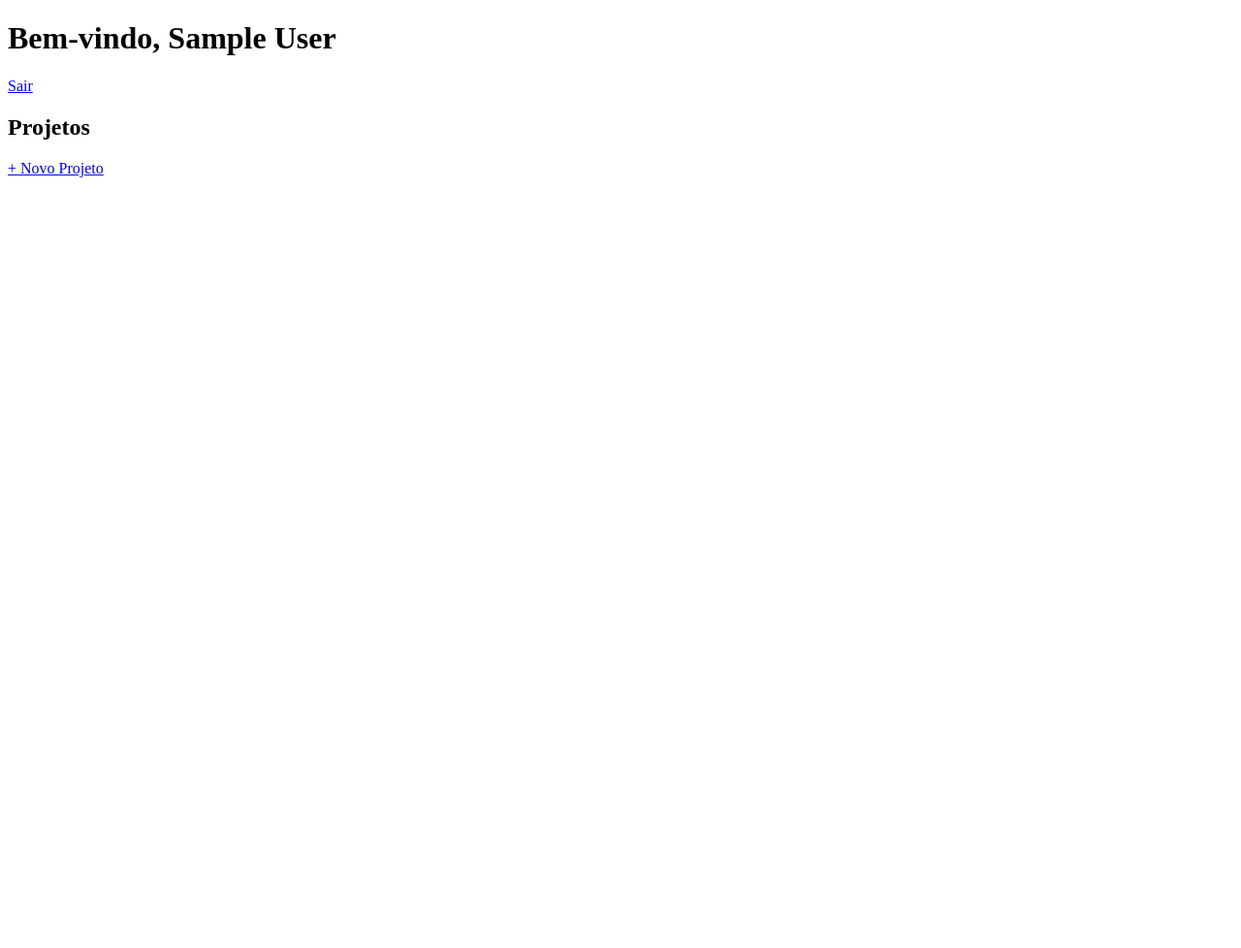
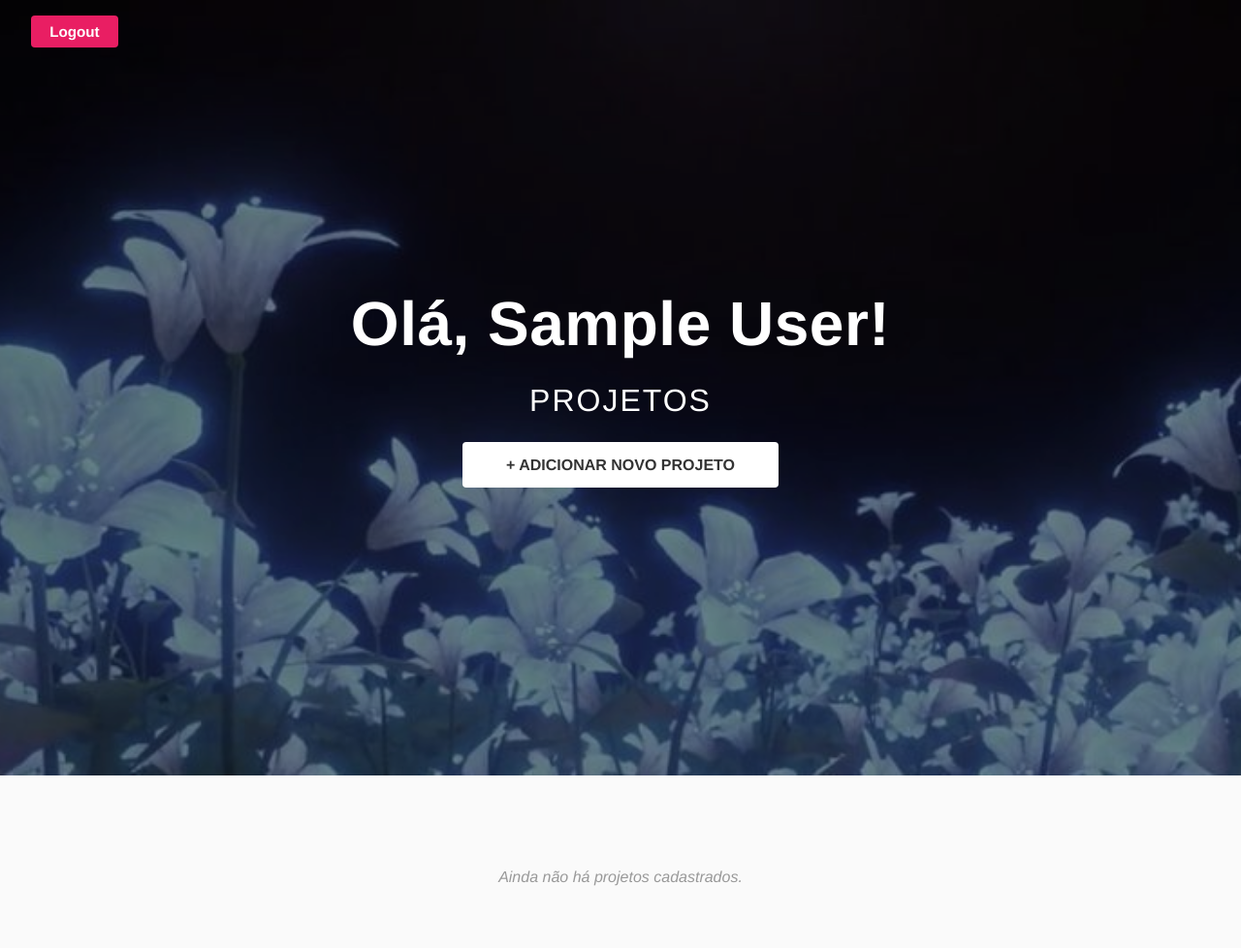
Before and after one commit to avmoonlight/aetherion-lab, a Flask app: page /dashboard in a window 1280 px wide. Shown: the whole page at 97% size. Before the commit the page ends 183 px from the top, so only its background shows below. Run offline with Flask 3, Linux system fonts and the light colour scheme; the visitor is signed in with stand-in values (Sample User, id 1); data that the repository does not hold is empty.

Commit message:
dashboard finalizado

```diff
--- /dev/null
+++ b/static/css/dashboard.css
@@ -0,0 +1,150 @@
+/* Reset bem simples */
+* { margin: 0; padding: 0; box-sizing: border-box; }
+
+body, html {
+    font-family: 'Helvetica Neue', Helvetica, Arial, sans-serif;
+    background: #fafafa;
+    color: #333;
+}
+
+/* ---------- HERO ---------- */
+.hero {
+    height: 100vh;
+    background: url("../img/fundo-login.jpg") center/cover no-repeat;
+    position: relative;
+    display: flex;
+    flex-direction: column;
+    justify-content: center;
+    text-align: center;
+}
+
+.hero::after {           /* sobreposição escura para legibilidade */
+    content: "";
+    position: absolute;
+    inset: 0;
+    background: rgba(0,0,0,0.45);
+}
+
+.topbar {
+    position: absolute;
+    top: 0; left: 0; right: 0;
+    padding: 1rem 2rem;
+    display: flex;
+    justify-content: space-between;
+    align-items: center;
+    z-index: 2;
+}
+
+.topbar .brand   { color: #fff; font-weight: 600; font-size: 1.1rem; }
+.topbar .logout  { color: #fff; text-decoration: none; font-size: .95rem; }
+
+.hero-content {
+    z-index: 2;           /* acima do overlay */
+    display: flex;
+    flex-direction: column;
+    align-items: center;
+    gap: 1.5rem;
+}
+
+.hero-title {
+    font-size: clamp(2.5rem, 5vw, 4rem);
+    font-weight: 700;
+    color: #fff;
+    letter-spacing: .5px;
+}
+
+.hero-subtitle {
+    font-size: clamp(1.3rem, 3vw, 2rem);
+    font-weight: 300;
+    color: #fff;
+    text-transform: uppercase;
+    letter-spacing: 2px;
+}
+
+.btn {
+    padding: .9rem 2.8rem;
+    background: #ffffff;
+    border: none;
+    border-radius: 4px;
+    font-weight: 600;
+    text-transform: uppercase;
+    text-decoration: none;
+    color: #333;
+    transition: background .3s;
+}
+
+.btn:hover { background: #f1f1f1; }
+
+/* ---------- LISTA DE PROJETOS ---------- */
+#projetos {
+    padding: 4rem 2rem;
+    max-width: 1200px;
+    margin: 0 auto;
+}
+
+.projects-grid {
+    display: grid;
+    grid-template-columns: repeat(auto-fit, minmax(320px, 1fr));
+    gap: 2rem;
+}
+
+.project-card {
+    display: flex;
+    gap: 1rem;
+    background: #fff;
+    padding: 1rem;
+    border-radius: 8px;
+    text-decoration: none;
+    box-shadow: 0 2px 6px rgba(0,0,0,0.08);
+    transition: transform .2s, box-shadow .2s;
+}
+
+.project-card:hover {
+    transform: translateY(-4px);
+    box-shadow: 0 4px 14px rgba(0,0,0,0.12);
+}
+
+.project-card img {
+    flex-shrink: 0;
+    width: 100px;
+    height: 100px;
+    object-fit: cover;
+    border-radius: 6px;
+}
+
+/* texto inspirado no layout rosa */
+.project-info h3 {
+    font-size: 1.2rem;
+    color: #E91E63;       /* rosa vibrante, similar ao segundo mockup */
+    margin-bottom: .35rem;
+    text-transform: uppercase;
+}
+
+.project-info p {
+    font-size: .9rem;
+    color: #666;
+    line-height: 1.4;
+}
+
+/* mensagem quando não há projetos */
+.sem-projetos {
+    text-align: center;
+    color: #999;
+    font-style: italic;
+    margin-top: 2rem;
+}
+
+.btn-logout {
+    padding: 0.5rem 1.2rem;
+    background-color: #E91E63;
+    color: white;
+    font-weight: 600;
+    text-decoration: none;
+    border-radius: 4px;
+    transition: background 0.3s ease;
+    font-size: 0.95rem;
+}
+
+.btn-logout:hover {
+    background-color: #d81b60;
+}
--- a/templates/dashboard.html
+++ b/templates/dashboard.html
@@ -1,21 +1,56 @@
 <!DOCTYPE html>
-<html>
+<html lang="pt-br">
 <head>
+    <meta charset="UTF-8">
     <title>Dashboard</title>
+
+    <!-- CSS principal -->
+    <link rel="stylesheet"
+          href="{{ url_for('static', filename='css/dashboard.css') }}">
 </head>
 <body>
-    <h1>Bem-vindo, {{ nome }}</h1>
-    <a href="{{ url_for('logout') }}">Sair</a>
-    <h2>Projetos</h2>
-    <a href="{{ url_for('novo_projeto') }}">+ Novo Projeto</a>
-    <ul>
-        {% for projeto in projetos %}
-            <li>
-                <a href="{{ url_for('projeto', projeto_id=projeto.id) }}">{{ projeto.nome }}</a>
-                <br>
-                <img src="/static/{{ projeto.imagem }}" alt="Imagem do projeto" width="150">
-            </li>
-        {% endfor %}
-    </ul>
+
+    <!-- ===== HERO / CABEÇALHO ===== -->
+    <header class="hero">
+        <nav class="topbar">
+            <!-- Botão Logout à esquerda -->
+            <a href="{{ url_for('logout') }}" class="btn-logout">Logout</a>
+        </nav>
+
+        <div class="hero-content">
+            <!-- Nome do usuário -->
+            <h1 class="hero-title">Olá, {{ nome }}!</h1>
+
+            <!-- Palavra “Projetos” centralizada -->
+            <h2 class="hero-subtitle">Projetos</h2>
+
+            <!-- Botão para novo projeto -->
+            <a href="{{ url_for('novo_projeto') }}" class="btn">
+                + Adicionar novo projeto
+            </a>
+        </div>
+    </header>
+
+    <!-- ===== LISTA DE PROJETOS ===== -->
+    <section id="projetos">
+        {% if projetos %}
+            <div class="projects-grid">
+                {% for projeto in projetos %}
+                    <a class="project-card"
+                       href="{{ url_for('projeto', projeto_id=projeto.id) }}">
+                        <img src="/static/{{ projeto.imagem or 'img/placeholder.png' }}"
+                             alt="Imagem de {{ projeto.nome }}">
+                        <div class="project-info">
+                            <h3>{{ projeto.nome }}</h3>
+                            <p>{{ projeto.descricao }}</p>
+                        </div>
+                    </a>
+                {% endfor %}
+            </div>
+        {% else %}
+            <p class="sem-projetos">Ainda não há projetos cadastrados.</p>
+        {% endif %}
+    </section>
+
 </body>
 </html>
```
